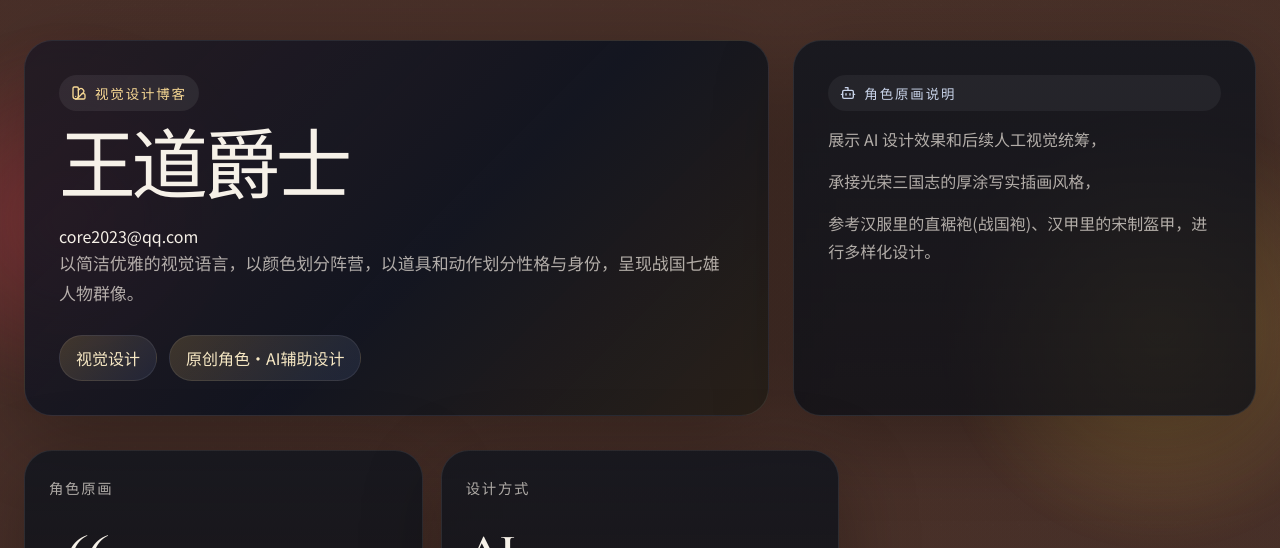
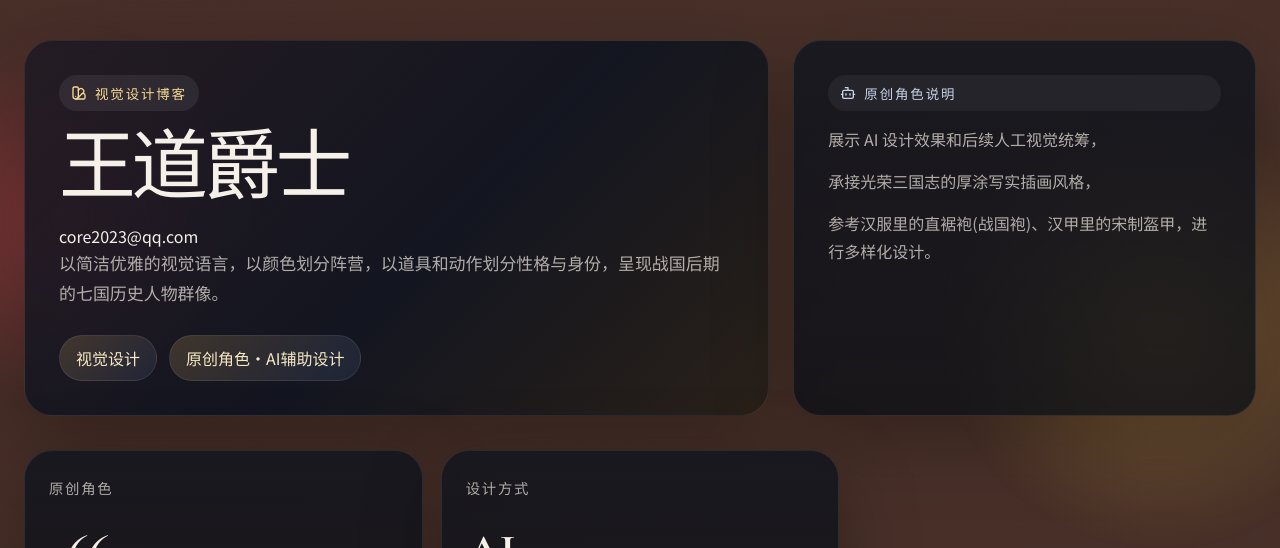
Before and after one commit to HelloWarcraft/my-portfolio, a React (Vite) app: page / in a window 1280 px wide. Shown: the top 548 px of the page. Built offline with nearby package versions, Linux system fonts and the light colour scheme.

Commit message:
feat: update description

```diff
--- a/src/App.jsx
+++ b/src/App.jsx
@@ -221,7 +221,7 @@ const HIGHLIGHTS = [
 ];
 
 const INTRO_METRICS = [
-  { label: '角色原画', value: '266', note: '涵盖君王、文臣、武将' },
+  { label: '原创角色', value: '266', note: '涵盖君王、文臣、武将' },
   { label: '设计方式', value: 'AI+', note: 'AI 设计与人工视觉统筹' },];
 
 function useReveal() {
@@ -339,7 +339,7 @@ function App() {
             core2023@qq.com
             </h4>
             <p className="hero-summary">
-              以简洁优雅的视觉语言，以颜色划分阵营，以道具和动作划分性格与身份，呈现战国七雄人物群像。
+              以简洁优雅的视觉语言，以颜色划分阵营，以道具和动作划分性格与身份，呈现战国后期的七国历史人物群像。
             </p>
             <div className="hero-tags">
               <span>视觉设计</span>
@@ -350,7 +350,7 @@ function App() {
             <div className="meta-block">
               <div className="eyebrow subtle">
                 <Bot size={16} />
-                <span>角色原画说明</span>
+                <span>原创角色说明</span>
               </div>
               <p>
                 展示 AI 设计效果和后续人工视觉统筹，
@@ -489,7 +489,7 @@ function App() {
       <footer className="footer card-panel">
         <div>
           <strong>王道爵士</strong>
-          <p>视觉设计 / 角色原画档案</p>
+          <p>视觉设计 / 原创角色档案</p>
         </div>
         <a href="mailto:core2023@qq.com">
           <Mail size={16} />
```
